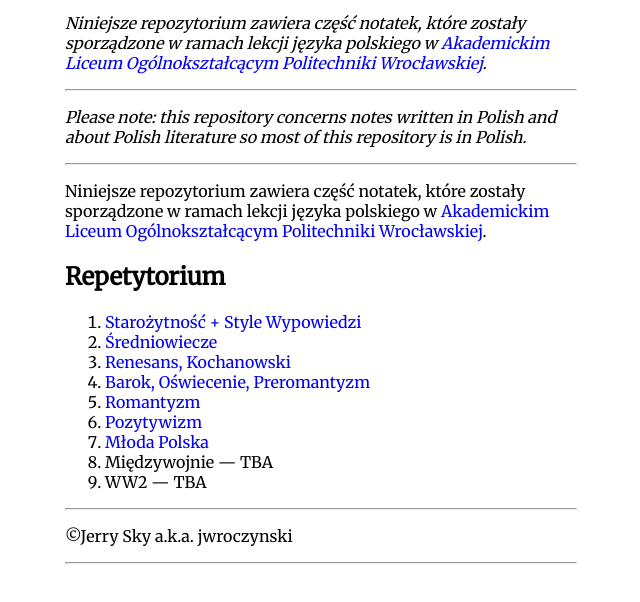
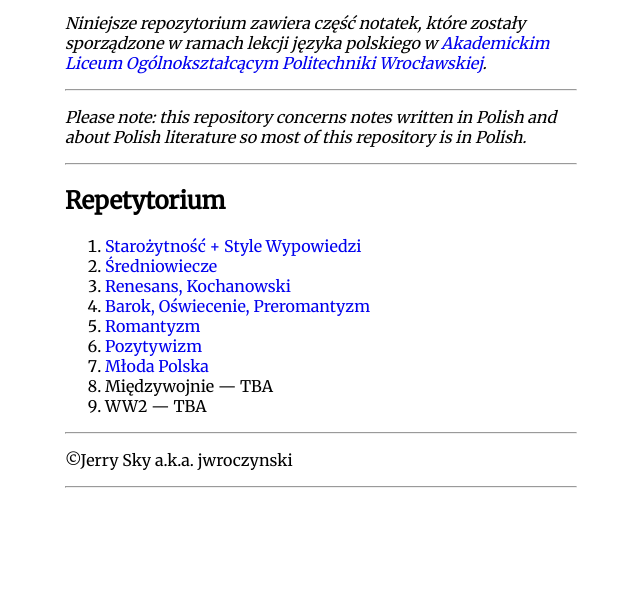
Before and after one commit to jerry-sky/liceum-polski, a plain HTML site: page index.html in a window 1280 px wide. Shown: the part 96-698 px from the top of the page, without its empty margins (319-959 px from the left). Drawn offline with nearby package versions, Linux system fonts and the light colour scheme.

Commit message:
deployed on 2020-12-30T23:55:09.857Z

```diff
--- a/index.html
+++ b/index.html
@@ -33,7 +33,6 @@
 <hr />
 <p><em>Please note: this repository concerns notes written in Polish and about Polish literature so most of this repository is in Polish.</em></p>
 <hr />
-<p>Niniejsze repozytorium zawiera część notatek, które zostały sporządzone w ramach lekcji języka polskiego w <a href="https://liceum.pwr.edu.pl/">Akademickim Liceum Ogólnokształcącym Politechniki Wrocławskiej</a>.</p>
 <h2 id="repetytorium">Repetytorium</h2>
 <ol type="1">
 <li><a href="repetytorium/starożytność">Starożytność + Style Wypowiedzi</a></li>
```
